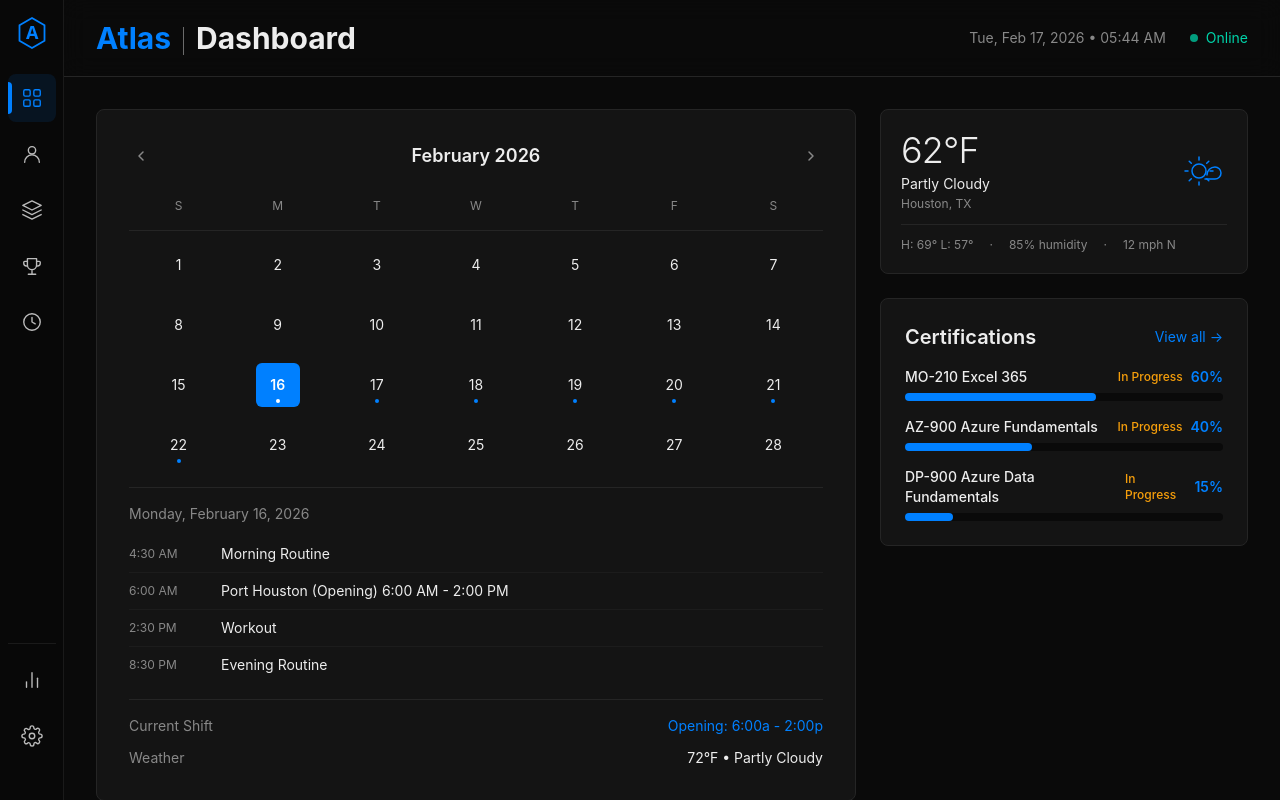
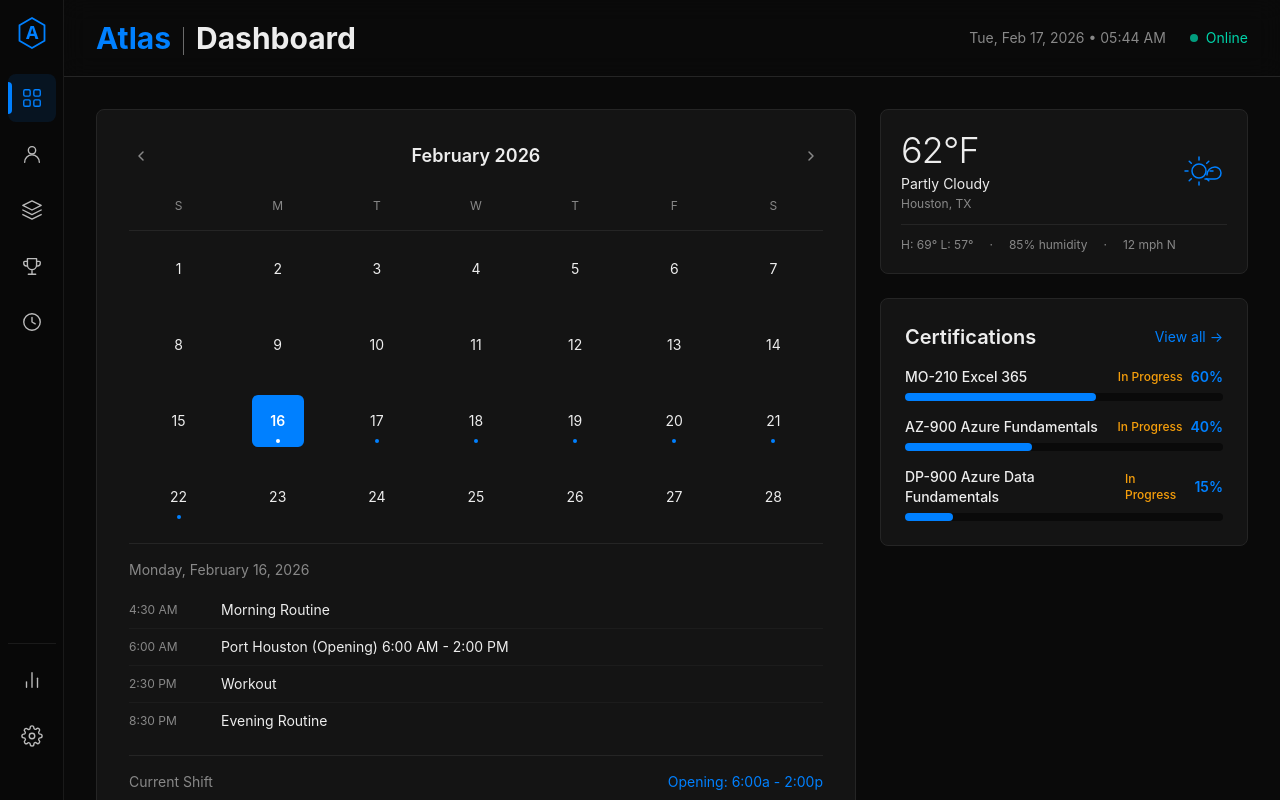
Before and after one commit to atlasbotadmin/mission-control, a Next.js app: page / in a window 1280 px wide. Built offline with nearby package versions, Linux system fonts and the light colour scheme.

Commit message:
Increase calendar gap-y-6 and cell size to 52px

```diff
--- a/app/page.tsx
+++ b/app/page.tsx
@@ -102,7 +102,7 @@ function MiniCalendar() {
       </div>
 
       {/* Calendar grid */}
-      <div className="grid grid-cols-7 gap-y-4">
+      <div className="grid grid-cols-7 gap-y-6">
         {cells.map((day, i) => {
           if (day === null) return <div key={i} />;
           const key = getDateKey(viewYear, viewMonth, day);
@@ -113,7 +113,7 @@ function MiniCalendar() {
             <button
               key={i}
               onClick={() => setSelectedDate(key)}
-              className={`relative w-11 h-11 flex items-center justify-center text-sm rounded-md transition-all mx-auto ${
+              className={`relative w-[3.25rem] h-[3.25rem] flex items-center justify-center text-sm rounded-md transition-all mx-auto ${
                 isSelected
                   ? 'bg-accent text-white font-semibold'
                   : isToday
```
